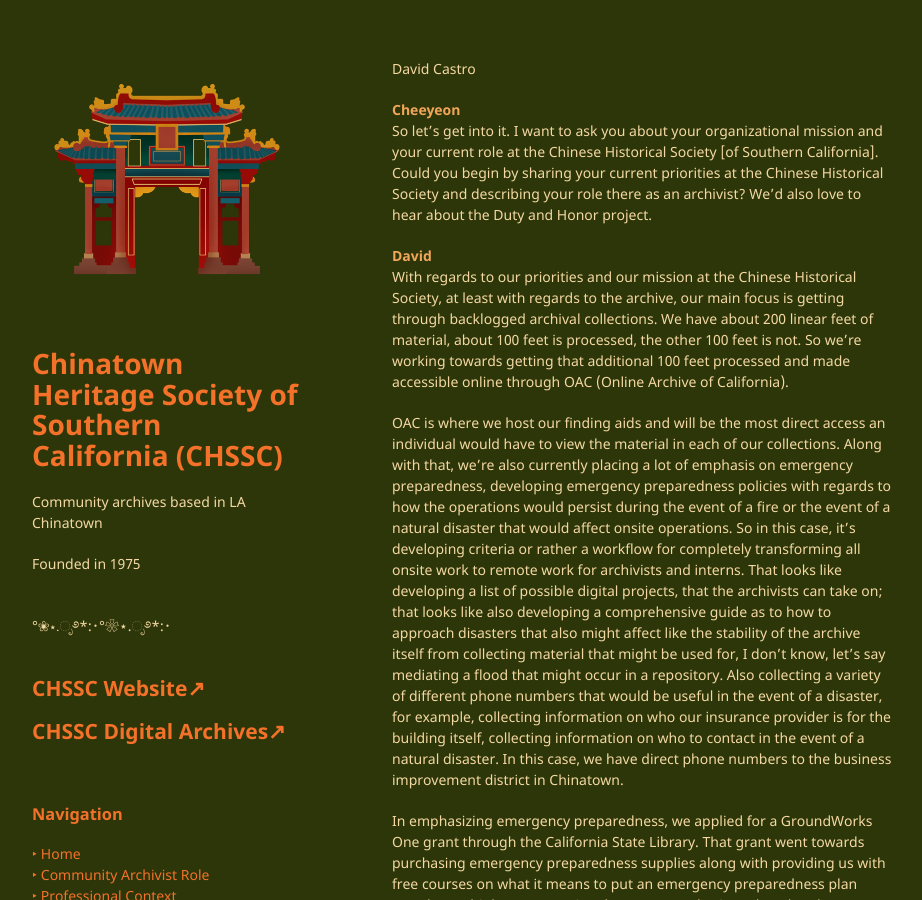
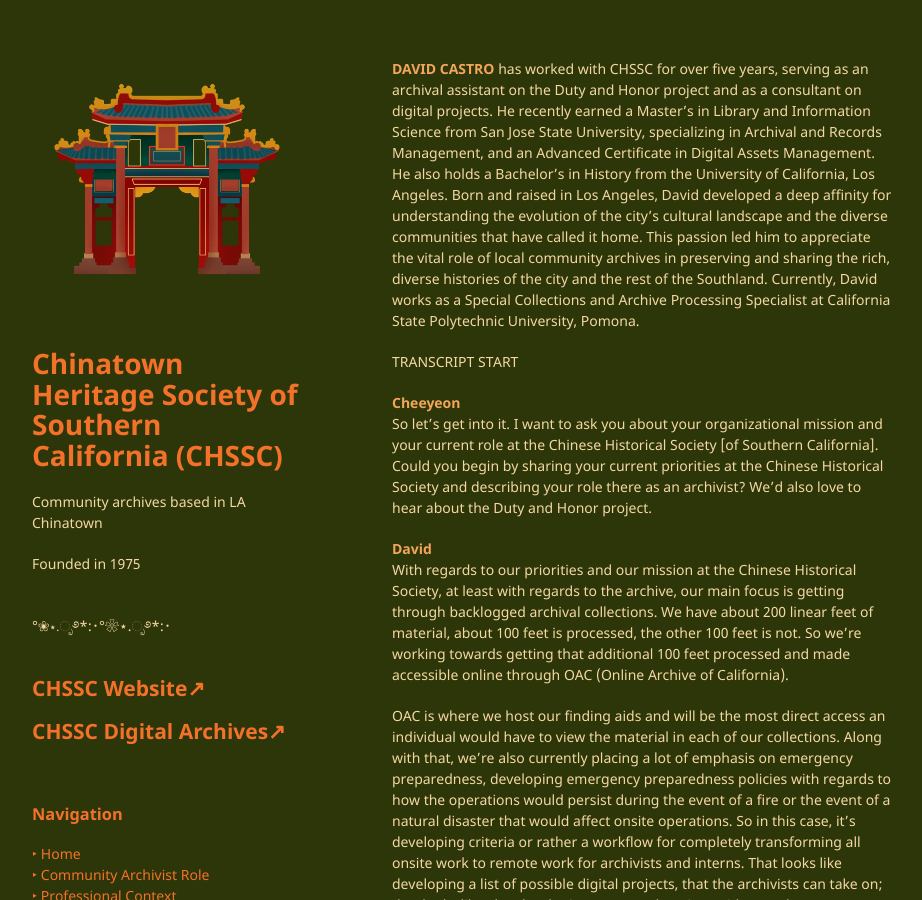
Before and after one commit to chaanelly/IS270-CHSSC, a Jekyll site: the page built from pages/david-transcript.md, in a window 1280 px wide and 900 px high. Shown: the whole window, without its empty margins (178-1100 px from the left). Built offline with Jekyll 4.4.1, drawn with Linux system fonts in a browser that asks for light colours; our own code applies the rules of GitHub Pages for plain Markdown files.

Commit message:
Update david-transcript.md

```diff
--- a/pages/david-transcript.md
+++ b/pages/david-transcript.md
@@ -1,4 +1,6 @@
-David Castro
+**DAVID CASTRO** has worked with CHSSC for over five years, serving as an archival assistant on the Duty and Honor project and as a consultant on digital projects. He recently earned a Master’s in Library and Information Science from San Jose State University, specializing in Archival and Records Management, and an Advanced Certificate in Digital Assets Management. He also holds a Bachelor’s in History from the University of California, Los Angeles. Born and raised in Los Angeles, David developed a deep affinity for understanding the evolution of the city’s cultural landscape and the diverse communities that have called it home. This passion led him to appreciate the vital role of local community archives in preserving and sharing the rich, diverse histories of the city and the rest of the Southland. Currently, David works as a Special Collections and Archive Processing Specialist at California State Polytechnic University, Pomona.
+
+TRANSCRIPT START
 
 **Cheeyeon**\
 So let’s get into it. I want to ask you about your organizational mission and your current role at the Chinese Historical Society [of Southern California]. Could you begin by sharing your current priorities at the Chinese Historical Society and describing your role there as an archivist? We’d also love to hear about the Duty and Honor project.
```
